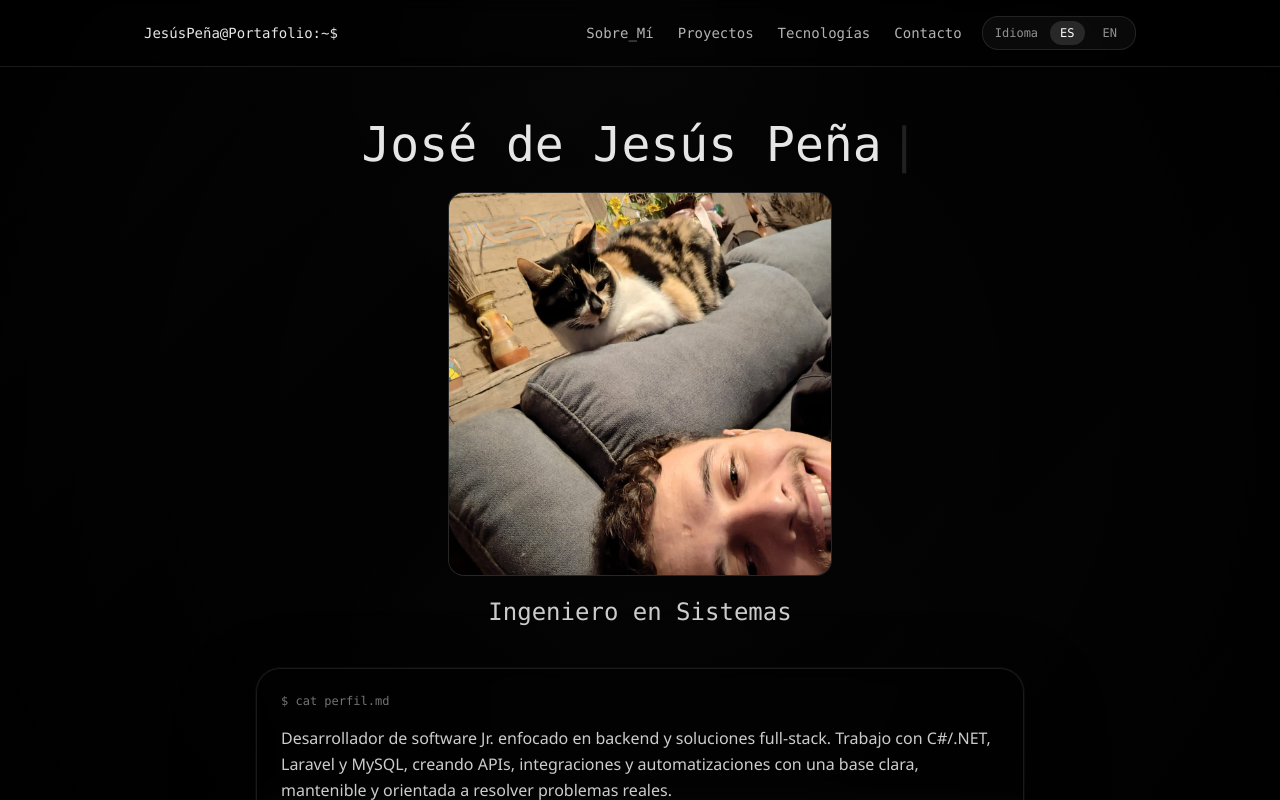
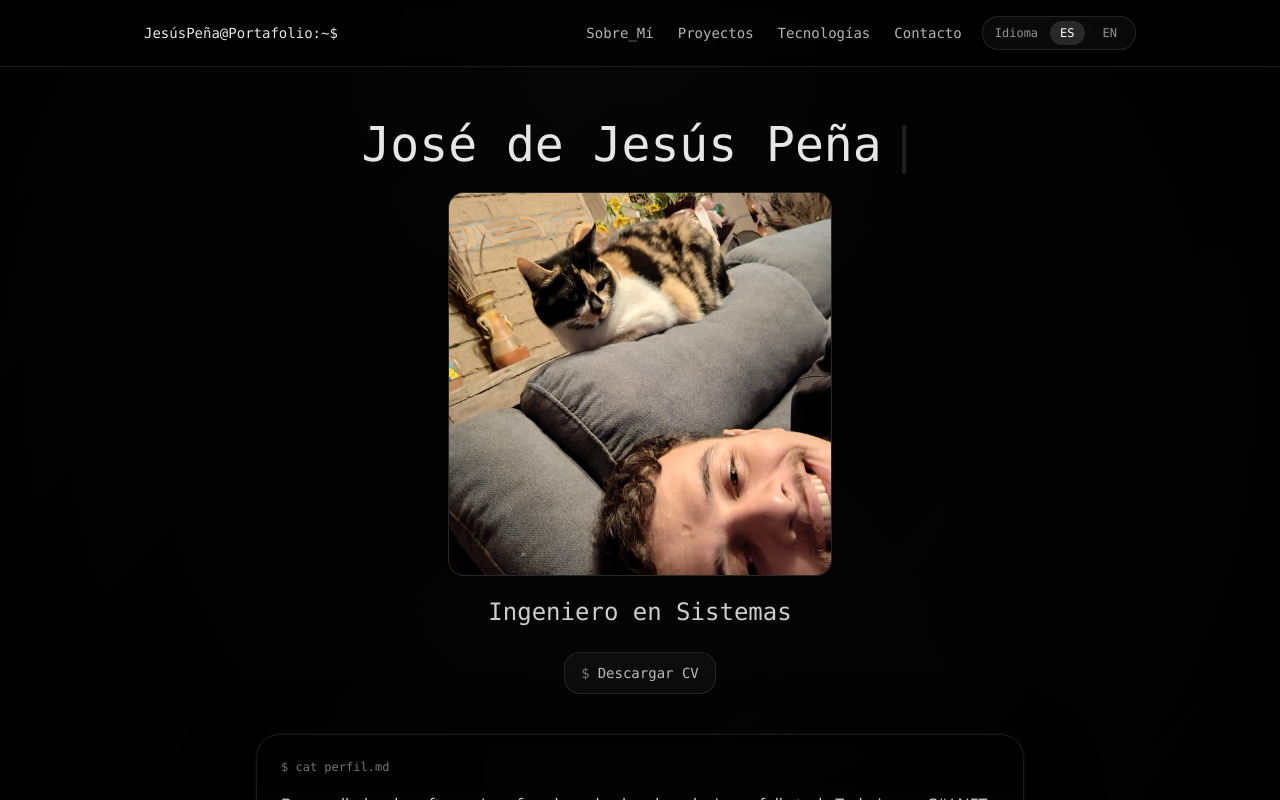
Before and after one commit to Nexer03/portfolio, a Next.js app: page / in a window 1280 px wide. Shown: the top 800 px of the page. Built offline with nearby package versions, Linux system fonts and the light colour scheme.

Commit message:
cv button

```diff
--- a/app/page.tsx
+++ b/app/page.tsx
@@ -16,6 +16,7 @@ const copy = {
   es: {
     imageAlt: "Fotografía de José de Jesús",
     role: "Ingeniero en Sistemas",
+    downloadCv: "Descargar CV",
     profileCommand: "$ cat perfil.md",
     profile:
       "Desarrollador de software Jr. enfocado en backend y soluciones full-stack. Trabajo con C#/.NET, Laravel y MySQL, creando APIs, integraciones y automatizaciones con una base clara, mantenible y orientada a resolver problemas reales.",
@@ -58,6 +59,7 @@ const copy = {
   en: {
     imageAlt: "Photo of José de Jesús",
     role: "Systems Engineer",
+    downloadCv: "Download Resume",
     profileCommand: "$ cat profile.md",
     profile:
       "Junior software developer focused on backend and full-stack solutions. I work with C#/.NET, Laravel, and MySQL, building APIs, integrations, and automations with a clear, maintainable foundation focused on solving real problems.",
@@ -122,6 +124,15 @@ export default function Home() {
             <p className="mt-5 font-mono text-2xl text-white/80">
               {t.role}
             </p>
+
+            <a
+              href="/Jose-de-Jesus-Pena-Garcia-CV.pdf"
+              download="Jose-de-Jesus-Pena-Garcia-CV.pdf"
+              className="terminal-button terminal-button-secondary mt-6"
+            >
+              <span className="text-white/45">$</span>
+              {t.downloadCv}
+            </a>
           </div>
 
           <div className="mt-10 space-y-4">
```
Also changed, not shown: 1 other file (tests, documents, lock files or other folders).
